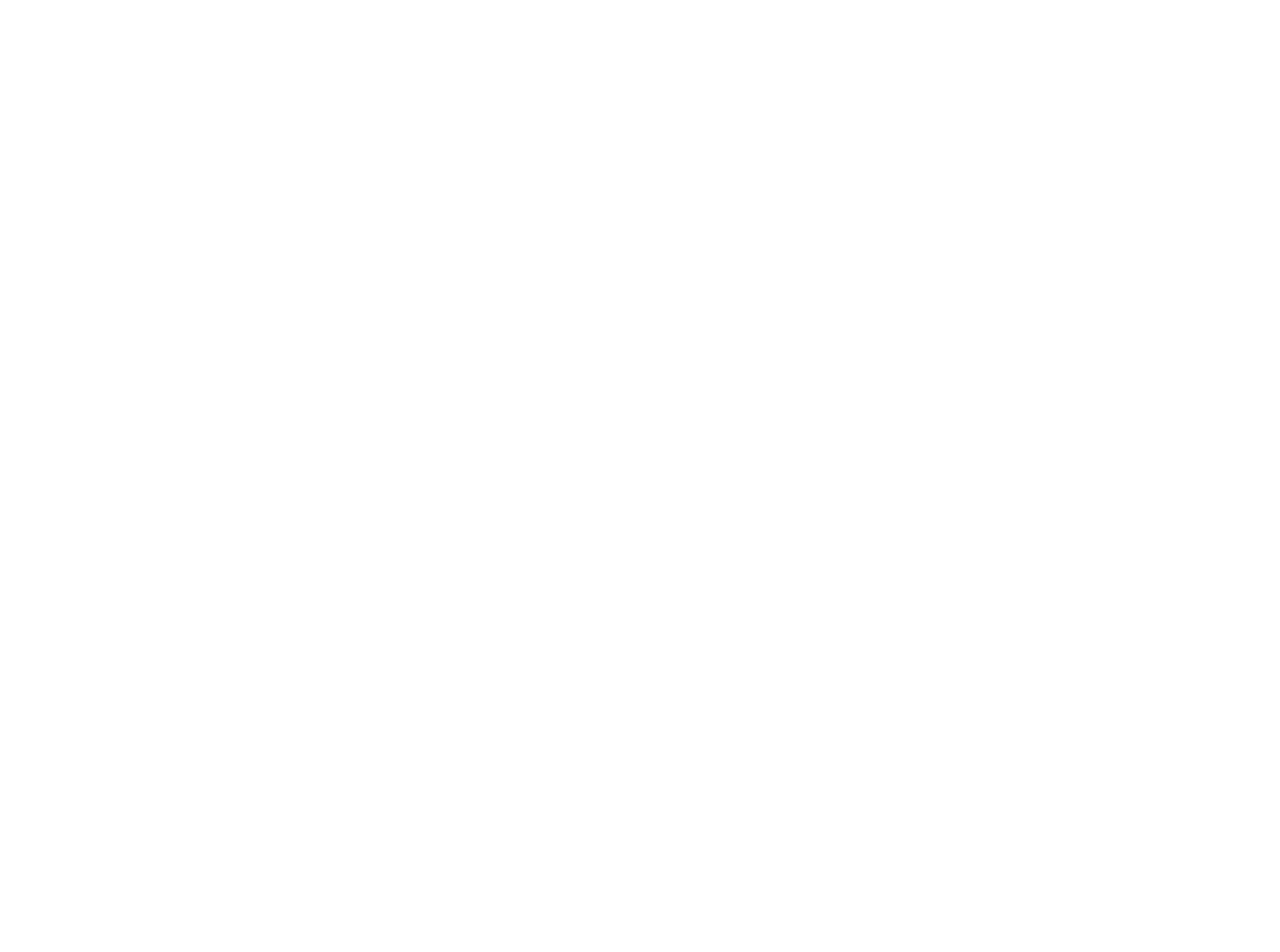
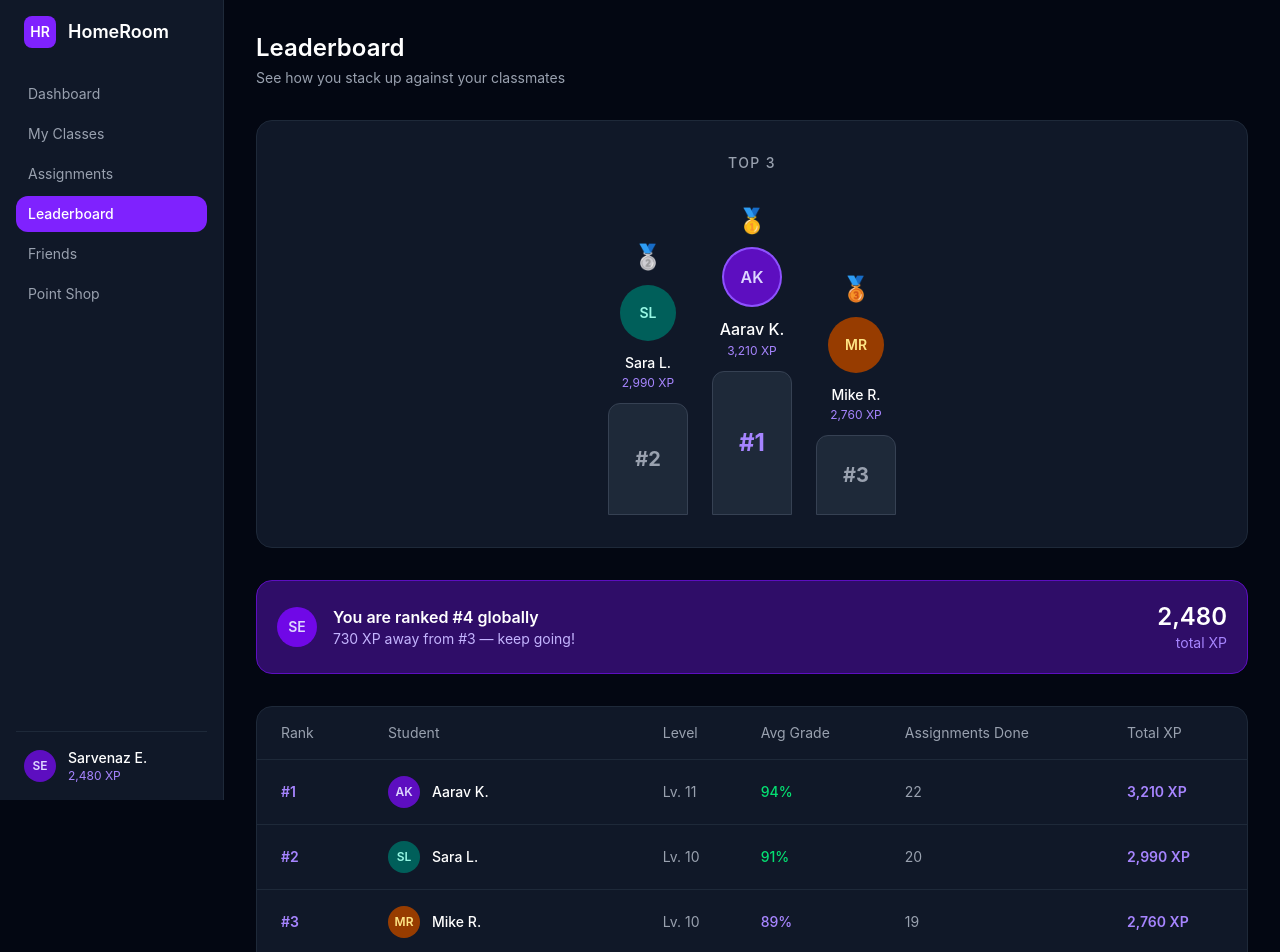
Before and after one commit to sarvenazeftekhari/homeroom, a React (Vite) app: page /leaderboard in a window 1280 px wide. Before the commit this address had no page. Shown: the top 952 px of the page. Before the commit the page ends 800 px from the top, so only its background shows below. Built offline with nearby package versions, Linux system fonts and the light colour scheme.

Commit message:
add leaderboard page

```diff
--- a/src/App.jsx
+++ b/src/App.jsx
@@ -3,6 +3,7 @@
 import Dashboard from './pages/Dashboard'
 import Classes from './pages/Classes'
 import Assignments from './pages/Assignments'
+import Leaderboard from './pages/Leaderboard'
 
 function App() {
   return (
@@ -12,6 +13,7 @@
         <Route path="/dashboard" element={<Dashboard />} />
         <Route path="/classes" element={<Classes />} />
         <Route path="/assignments" element={<Assignments />} />
+        <Route path="/leaderboard" element={<Leaderboard />} />
       </Routes>
     </BrowserRouter>
   )
--- /dev/null
+++ b/src/pages/Leaderboard.jsx
@@ -0,0 +1,146 @@
+import Sidebar from '../components/Sidebar'
+
+const players = [
+  { rank: 1, name: 'Aarav K.', initials: 'AK', xp: 3210, level: 11, avg: 94, done: 22, color: 'violet' },
+  { rank: 2, name: 'Sara L.', initials: 'SL', xp: 2990, level: 10, avg: 91, done: 20, color: 'teal' },
+  { rank: 3, name: 'Mike R.', initials: 'MR', xp: 2760, level: 10, avg: 89, done: 19, color: 'amber' },
+  { rank: 4, name: 'Sarvenaz E.', initials: 'SE', xp: 2480, level: 9, avg: 87, done: 17, color: 'violet', isYou: true },
+  { rank: 5, name: 'Jake T.', initials: 'JT', xp: 2100, level: 8, avg: 83, done: 15, color: 'red' },
+  { rank: 6, name: 'Priya M.', initials: 'PM', xp: 1950, level: 7, avg: 81, done: 14, color: 'teal' },
+  { rank: 7, name: 'Chris W.', initials: 'CW', xp: 1800, level: 7, avg: 79, done: 13, color: 'amber' },
+  { rank: 8, name: 'Nina S.', initials: 'NS', xp: 1600, level: 6, avg: 76, done: 12, color: 'violet' },
+]
+
+const avatarColors = {
+  violet: 'bg-violet-800 text-violet-200',
+  teal: 'bg-teal-800 text-teal-200',
+  amber: 'bg-amber-800 text-amber-200',
+  red: 'bg-red-900 text-red-200',
+}
+
+function Leaderboard() {
+  const top3 = players.slice(0, 3)
+  const rest = players.slice(3)
+
+  return (
+    <div className="min-h-screen bg-gray-950 flex">
+      <Sidebar active="Leaderboard" />
+
+      <div className="ml-56 flex-1 p-8 flex flex-col gap-8">
+
+        {/* Header */}
+        <div>
+          <h1 className="text-white text-2xl font-semibold">Leaderboard</h1>
+          <p className="text-gray-400 text-sm mt-1">See how you stack up against your classmates</p>
+        </div>
+
+        {/* Podium */}
+        <div className="bg-gray-900 border border-gray-800 rounded-2xl p-8">
+          <h2 className="text-gray-400 text-sm font-medium text-center mb-8 uppercase tracking-widest">Top 3</h2>
+          <div className="flex items-end justify-center gap-6">
+
+            {/* 2nd place */}
+            <PodiumCard player={top3[1]} height="h-28" crown="🥈" />
+
+            {/* 1st place */}
+            <PodiumCard player={top3[0]} height="h-36" crown="🥇" big />
+
+            {/* 3rd place */}
+            <PodiumCard player={top3[2]} height="h-20" crown="🥉" />
+
+          </div>
+        </div>
+
+        {/* Your standing callout */}
+        <div className="bg-violet-950 border border-violet-800 rounded-2xl p-5 flex items-center justify-between">
+          <div className="flex items-center gap-4">
+            <div className="w-10 h-10 bg-violet-700 rounded-full flex items-center justify-center text-violet-200 text-sm font-semibold">
+              SE
+            </div>
+            <div>
+              <p className="text-white font-semibold">You are ranked #4 globally</p>
+              <p className="text-violet-300 text-sm">730 XP away from #3 — keep going!</p>
+            </div>
+          </div>
+          <div className="text-right">
+            <p className="text-white text-2xl font-semibold">2,480</p>
+            <p className="text-violet-400 text-sm">total XP</p>
+          </div>
+        </div>
+
+        {/* Full rankings table */}
+        <div className="bg-gray-900 border border-gray-800 rounded-2xl overflow-hidden">
+          <table className="w-full text-sm">
+            <thead>
+              <tr className="border-b border-gray-800">
+                <th className="text-left text-gray-400 font-normal px-6 py-4">Rank</th>
+                <th className="text-left text-gray-400 font-normal px-4 py-4">Student</th>
+                <th className="text-left text-gray-400 font-normal px-4 py-4">Level</th>
+                <th className="text-left text-gray-400 font-normal px-4 py-4">Avg Grade</th>
+                <th className="text-left text-gray-400 font-normal px-4 py-4">Assignments Done</th>
+                <th className="text-left text-gray-400 font-normal px-4 py-4">Total XP</th>
+              </tr>
+            </thead>
+            <tbody>
+              {players.map(player => (
+                <tr
+                  key={player.rank}
+                  className={`border-b border-gray-800 last:border-0 transition-colors ${
+                    player.isYou ? 'bg-violet-950' : 'hover:bg-gray-800'
+                  }`}
+                >
+                  <td className="px-6 py-4">
+                    <span className={`font-semibold ${player.rank <= 3 ? 'text-violet-400' : 'text-gray-500'}`}>
+                      #{player.rank}
+                    </span>
+                  </td>
+                  <td className="px-4 py-4">
+                    <div className="flex items-center gap-3">
+                      <div className={`w-8 h-8 rounded-full flex items-center justify-center text-xs font-semibold ${avatarColors[player.color]}`}>
+                        {player.initials}
+                      </div>
+                      <span className={`font-medium ${player.isYou ? 'text-violet-300' : 'text-white'}`}>
+                        {player.name} {player.isYou && <span className="text-xs text-violet-400 ml-1">(you)</span>}
+                      </span>
+                    </div>
+                  </td>
+                  <td className="px-4 py-4 text-gray-400">Lv. {player.level}</td>
+                  <td className="px-4 py-4">
+                    <span className={`font-medium ${player.avg >= 90 ? 'text-green-400' : player.avg >= 80 ? 'text-violet-400' : 'text-amber-400'}`}>
+                      {player.avg}%
+                    </span>
+                  </td>
+                  <td className="px-4 py-4 text-gray-400">{player.done}</td>
+                  <td className="px-4 py-4 text-violet-400 font-semibold">{player.xp.toLocaleString()} XP</td>
+                </tr>
+              ))}
+            </tbody>
+          </table>
+        </div>
+
+      </div>
+    </div>
+  )
+}
+
+function PodiumCard({ player, height, crown, big }) {
+  return (
+    <div className="flex flex-col items-center gap-3">
+      <span className="text-2xl">{crown}</span>
+      <div className={`w-14 h-14 rounded-full flex items-center justify-center font-semibold ${big ? 'text-base' : 'text-sm'} ${avatarColors[player.color]} ${big ? 'ring-2 ring-violet-500' : ''}`}>
+        {player.initials}
+      </div>
+      <div className="text-center">
+        <p className={`text-white font-medium ${big ? 'text-base' : 'text-sm'}`}>{player.name}</p>
+        <p className="text-violet-400 text-xs mt-0.5">{player.xp.toLocaleString()} XP</p>
+      </div>
+      <div className={`${height} w-20 bg-gray-800 border border-gray-700 rounded-t-xl flex items-center justify-center`}>
+        <span className={`font-bold ${big ? 'text-2xl text-violet-400' : 'text-xl text-gray-400'}`}>
+          #{player.rank}
+        </span>
+      </div>
+    </div>
+  )
+}
+
+export default Leaderboard
```
